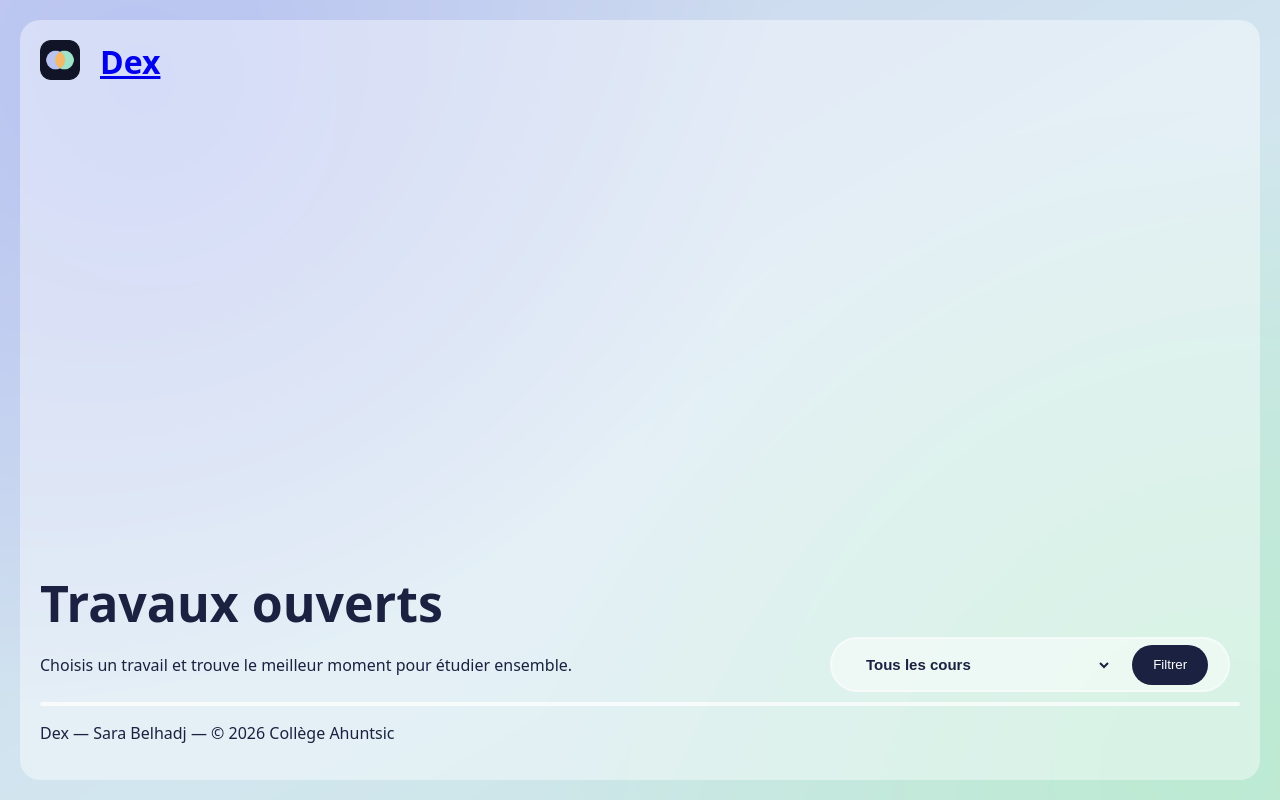
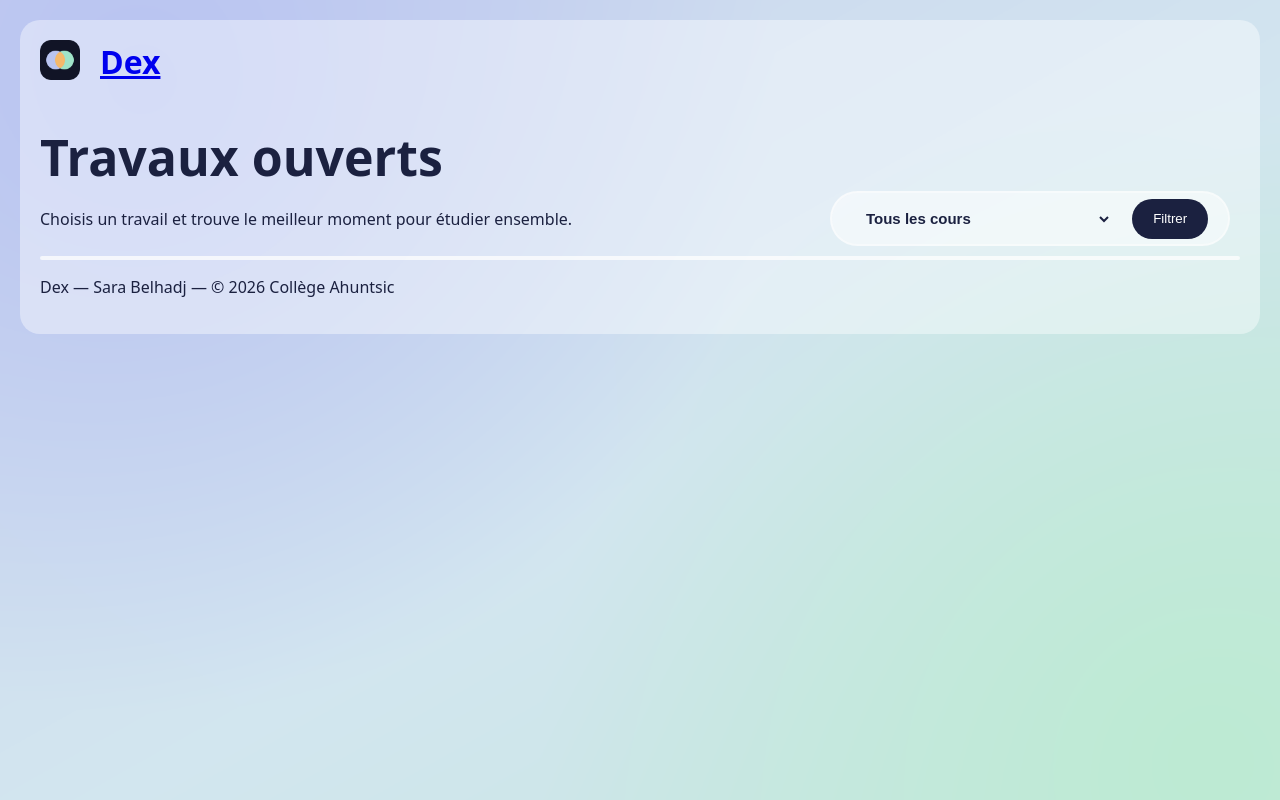
Before and after one commit to Sara-Belhadj/dex, a PHP site: page / in a window 1280 px wide. Run offline with PHP 8.4, Linux system fonts and the light colour scheme; data that the repository does not hold is empty.

Commit message:
Fix shared page layout

```diff
--- a/css/style.css
+++ b/css/style.css
@@ -3,14 +3,14 @@
 }
 
 html {
-    height: 100%;
+    min-height: 100%;
     margin: 0;
 }
 
 body {
   font-family: 'Manrope', system-ui, -apple-system, 'Segoe UI', sans-serif;
   color: #1B2140;
-  height: 100%;
+  min-height: 100vh;
   background-image: url('../images/background.png');
   background-size: cover;
   background-position: center;
@@ -28,7 +28,7 @@ body {
     background-color: rgba(255, 255, 255, 0.4);
     border-radius: 20px;
     width: 100%;
-    height: 100%;
+    min-height: 100%;
     padding: 20px;
 }
 
--- a/includes/header.php
+++ b/includes/header.php
@@ -1,23 +1,6 @@
-<?php
-$titre = $titrePage ?? 'Dex';
-?>
-<!DOCTYPE html>
-<html lang="fr">
-<head>
-    <meta charset="UTF-8">
-    <meta name="viewport" content="width=device-width, initial-scale=1.0">
-    <title><?= htmlspecialchars($titre) ?></title>
-    <link rel="stylesheet" href="css/style.css">
-    <link rel="icon" type="image/png" href="images/icon.png">
-</head>
-
-<body>
-    <div class="glass-container">
-        <div class="header">
 <header>
     <div class="logo">
         <img src="images/icon.png" alt="Logo">
         <h1><a href="index.php">Dex</a></h1>
     </div>
 </header>
-        </div>
--- a/index.php
+++ b/index.php
@@ -3,8 +3,14 @@
 <head>
     <meta charset="UTF-8">
     <meta name="viewport" content="width=device-width, initial-scale=1.0">
+    <title>Dex</title>
+    <link rel="stylesheet" href="css/style.css">
+    <link rel="icon" type="image/png" href="images/icon.png">
 </head>
 <body>
+    <body>
+    <div class="glass-container">
+
         <?php
             require __DIR__ . '/includes/db.php';
             require __DIR__ . '/includes/header.php';
@@ -43,7 +49,7 @@
             <p class="description">
                 Choisis un travail et trouve le meilleur moment pour étudier ensemble.
             </p>
-            <!-- // Liste des options -->
+            <!-- Liste des options -->
             <form method="GET" action="index.php" class="list">
                 <select name="cours" id="course-list">
                     <option value="">Tous les cours</option>
@@ -75,10 +81,12 @@
                 </div>
             <?php endforeach; ?>
         </div>
+            </main>
 
-    </main>
         <?php
             require __DIR__ . '/includes/footer.php';
         ?>
+
+    </div>
 </body>
 </html>
```
Also changed, not shown: travail.php (+20 -8 lines). Lines whose indentation alone changed are shown as unchanged.
